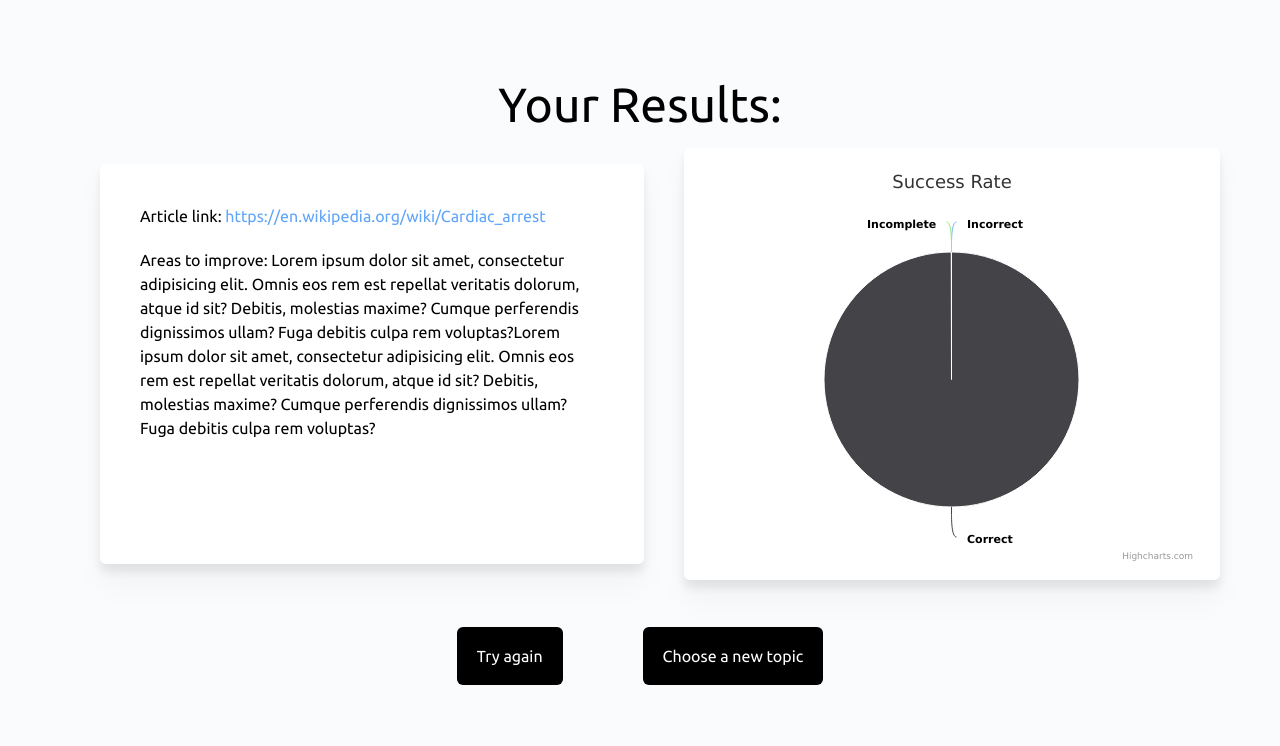
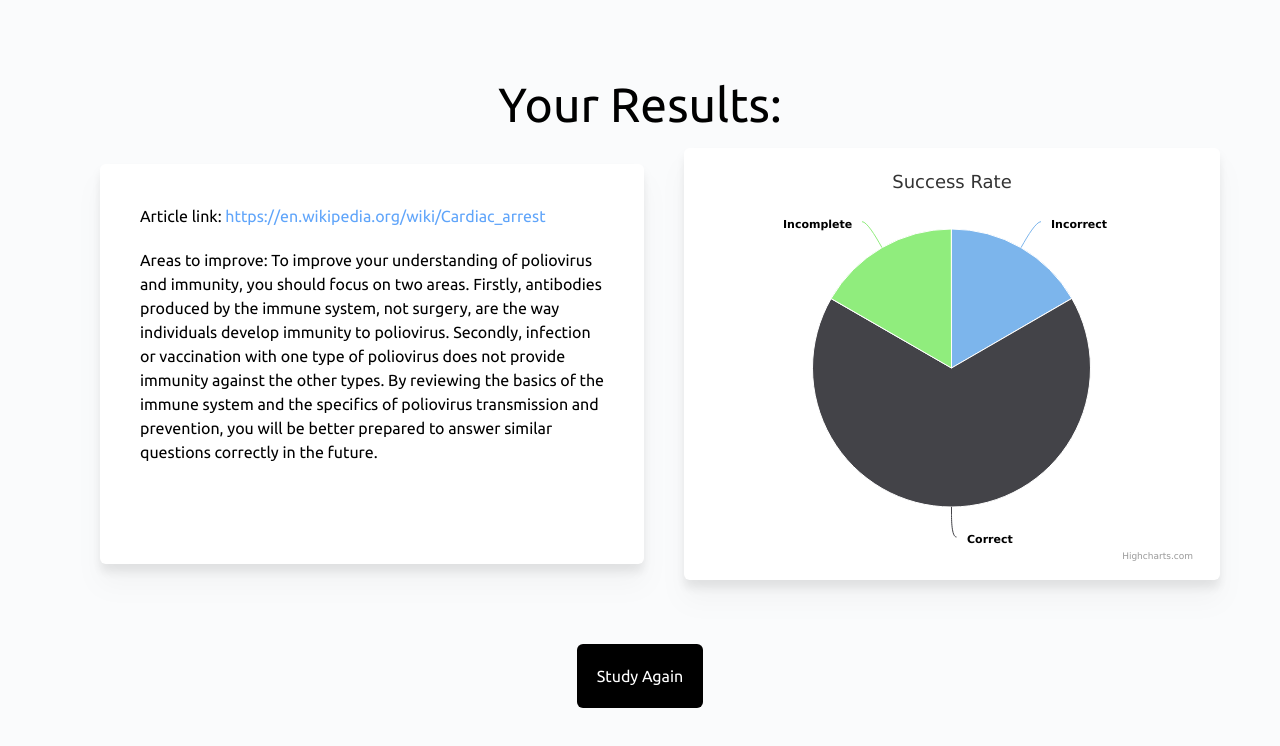
Before and after one commit to styled-man/story-blitz, a Next.js app in the folder frontend/: page /report in a window 1280 px wide. Shown: the top 746 px of the page. Built offline with nearby package versions, Linux system fonts and the light colour scheme.

Commit message:
added filler data

```diff
--- a/frontend/pages/report.tsx
+++ b/frontend/pages/report.tsx
@@ -4,6 +4,7 @@ import Highcharts from "highcharts"
 import HighchartsReact from "highcharts-react-official"
 import { useEffect, useState } from "react"
 import { useQuizContext } from "../hooks/QuizContext"
+import { useRouter } from "next/router"
 
 // Options for the graph
 
@@ -28,9 +29,11 @@ const Information: React.FC<InformationProps> = ({ articleLink, improvement }) =
 }
 
 const Results: NextPage = () => {
-    const [amountCorrect, setAmountCorrect] = useState<number>(10)
-    const [amountIncorrect, setAmountIncorrect] = useState<number>(0)
-    const [amountIncomplete, setAmountIncomplete] = useState<number>(0)
+    const router = useRouter()
+
+    const [amountCorrect, setAmountCorrect] = useState<number>(4)
+    const [amountIncorrect, setAmountIncorrect] = useState<number>(1)
+    const [amountIncomplete, setAmountIncomplete] = useState<number>(1)
 
     const options = {
         title: {
@@ -66,7 +69,7 @@ const Results: NextPage = () => {
         "https://en.wikipedia.org/wiki/Cardiac_arrest"
     )
     const [improvement, setImprovement] = useState<string>(
-        "Lorem ipsum dolor sit amet, consectetur adipisicing elit. Omnis eos rem est repellat veritatis dolorum, atque id sit? Debitis, molestias maxime? Cumque perferendis dignissimos ullam? Fuga debitis culpa rem voluptas?Lorem ipsum dolor sit amet, consectetur adipisicing elit. Omnis eos rem est repellat veritatis dolorum, atque id sit? Debitis, molestias maxime? Cumque perferendis dignissimos ullam? Fuga debitis culpa rem voluptas?"
+        `To improve your understanding of poliovirus and immunity, you should focus on two areas. Firstly, antibodies produced by the immune system, not surgery, are the way individuals develop immunity to poliovirus. Secondly, infection or vaccination with one type of poliovirus does not provide immunity against the other types. By reviewing the basics of the immune system and the specifics of poliovirus transmission and prevention, you will be better prepared to answer similar questions correctly in the future.`
     )
 
     return (
@@ -83,14 +86,14 @@ const Results: NextPage = () => {
             </div>
 
             <div className="flex gap-20 justify-center w-full pt-16">
-                <a href="/selection">
-                    <span className="bg-black text-white p-5 rounded-md h-[100%]">Try again</span>
-                </a>
-                <a href="/">
-                    <span className="bg-black text-white p-5 rounded-md h-[100%]">
-                        Choose a new topic
-                    </span>
-                </a>
+                <span
+                    onClick={() => {
+                        router.push("/")
+                    }}
+                    className="bg-black text-white p-5 rounded-md h-[100%]"
+                >
+                    Study Again
+                </span>
             </div>
         </div>
     )
```
